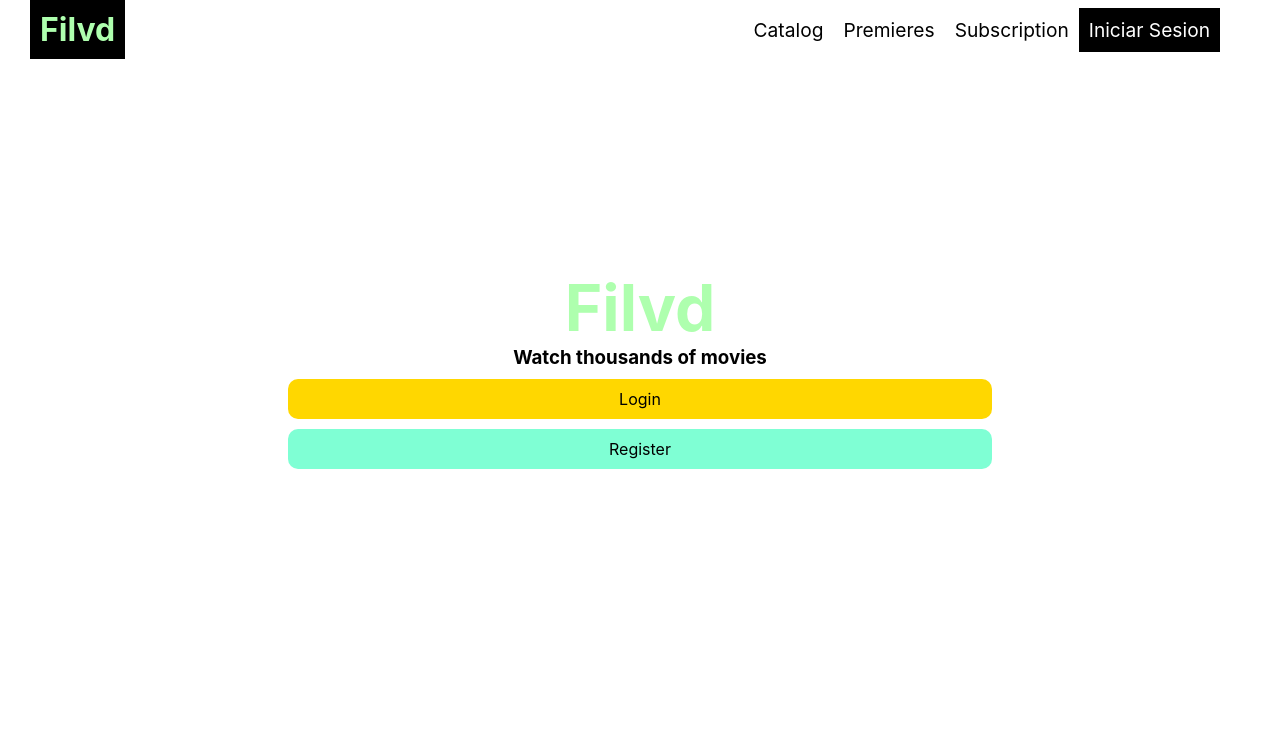
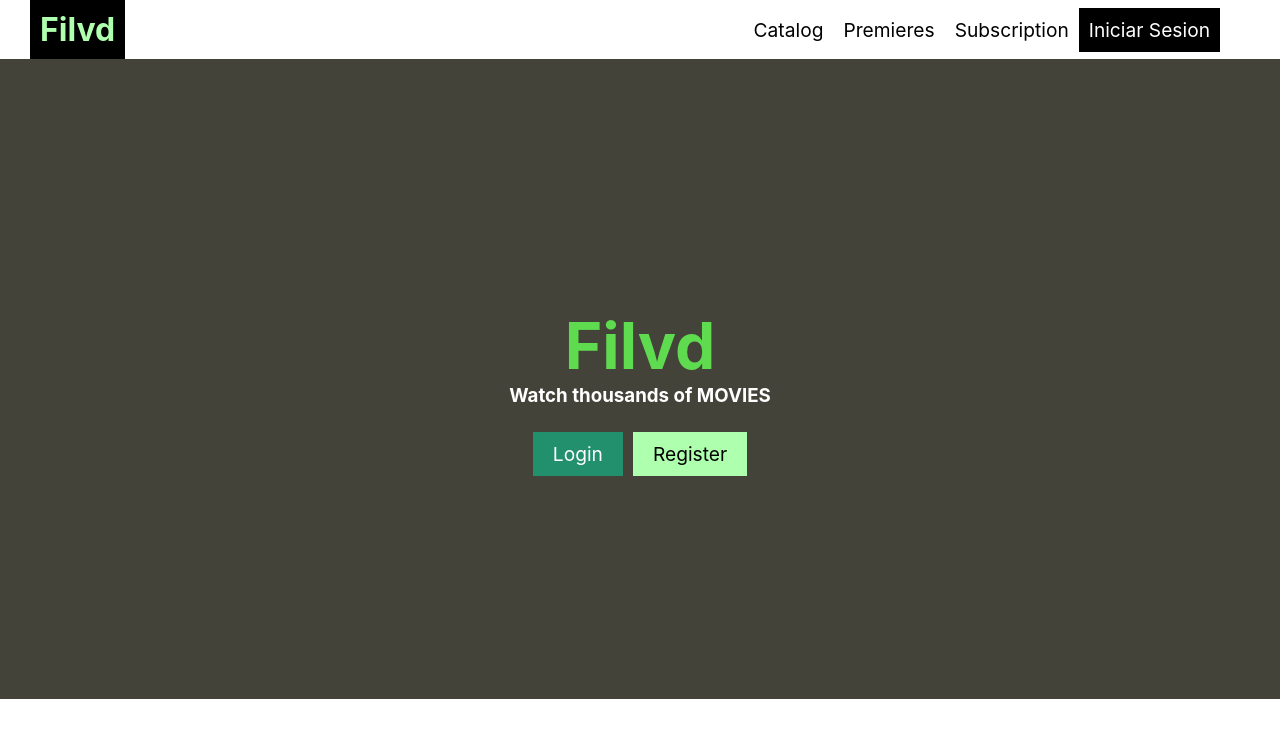
Before and after one commit to alxmcr/react-filvd, a React (Create React App) app: page / in a window 1280 px wide. Shown: the top 738 px of the page. Built offline with nearby package versions, Linux system fonts and the light colour scheme.

Commit message:
! Banner and CSS styles

```diff
--- a/src/App.css
+++ b/src/App.css
@@ -1,5 +1,6 @@
 :root {
     --brand-color: rgb(174, 255, 174);
+    --brand-strong-color: rgb(95, 219, 79);
 }
 
 * {
--- a/src/components/AppHeader/AppHeader.css
+++ b/src/components/AppHeader/AppHeader.css
@@ -37,7 +37,7 @@
 }
 
 .header__link--login:hover {
-    background-color: gold;
+    background-color: var(--brand-color);
     color: black;
 }
 
--- a/src/components/Banner/Banner.css
+++ b/src/components/Banner/Banner.css
@@ -1,25 +1,30 @@
 .banner {
-    display: flex;
-    flex-direction: column;
-    justify-content: center;
+    background-color: rgb(68, 67, 57);
     height: 80vh;
     text-align: center;
 }
 
 .banner__actions {
+    padding: 10px;
+}
+
+.banner, .banner__actions {
     display: flex;
     flex-direction: column;
     justify-content: center;
-    text-align: center;
-    margin: 10px auto;
-    width: 55%;
+}
+
+.banner__brand {
+    margin-bottom: 25px;
+    margin-top: 25px;
 }
 
 .banner__link {
-    border-radius: 10px;
     color: black;
+    display: block;
+    font-size: 1.2rem;
     margin-bottom: 10px;
-    padding: 10px;
+    padding: 10px 20px;
     text-decoration: none;
 }
 
@@ -30,19 +35,35 @@
 }
 
 .banner__link--primary {
-    background-color: aquamarine;
+    background-color: var(--brand-color);
 }
 
 .banner__link--secondary {
-    background-color: gold;
+    background-color: rgb(35, 144, 109);
+    color: white;
+}
+
+.banner__subtitle {
+    color: white;
 }
 
 .banner__title {
-    color: var(--brand-color);
+    color: var(--brand-strong-color);
     font-size: 4rem;
     font-weight: bold;
 }
 
-.banner__title, .banner__subtitle {
-    text-align: center;
+@media screen and (min-width: 768px) {
+    .banner__actions {
+        align-items: center;
+        display: flex;
+        flex-direction: row;
+        justify-content: space-between;
+        margin: 0 auto;
+        padding: 0;
+        /* width: 20%; */
+    }
+    .banner__link {
+        margin: 0 5px;
+    }
 }
--- a/src/components/Banner/Banner.jsx
+++ b/src/components/Banner/Banner.jsx
@@ -3,8 +3,10 @@ import './Banner.css'
 
 export default function Banner() {
     return <main className="banner">
-        <h1 className="banner__title">Filvd</h1>
-        <h3 className="banner__subtitle">Watch thousands of movies</h3>
+        <div className="banner__brand">
+            <h1 className="banner__title">Filvd</h1>
+            <h3 className="banner__subtitle">Watch thousands of MOVIES</h3>
+        </div>
         <div className="banner__actions">
             <a href="/login" className="banner__link banner__link--secondary">Login</a>
             <a href="/register" className="banner__link banner__link--primary">Register</a>
```
